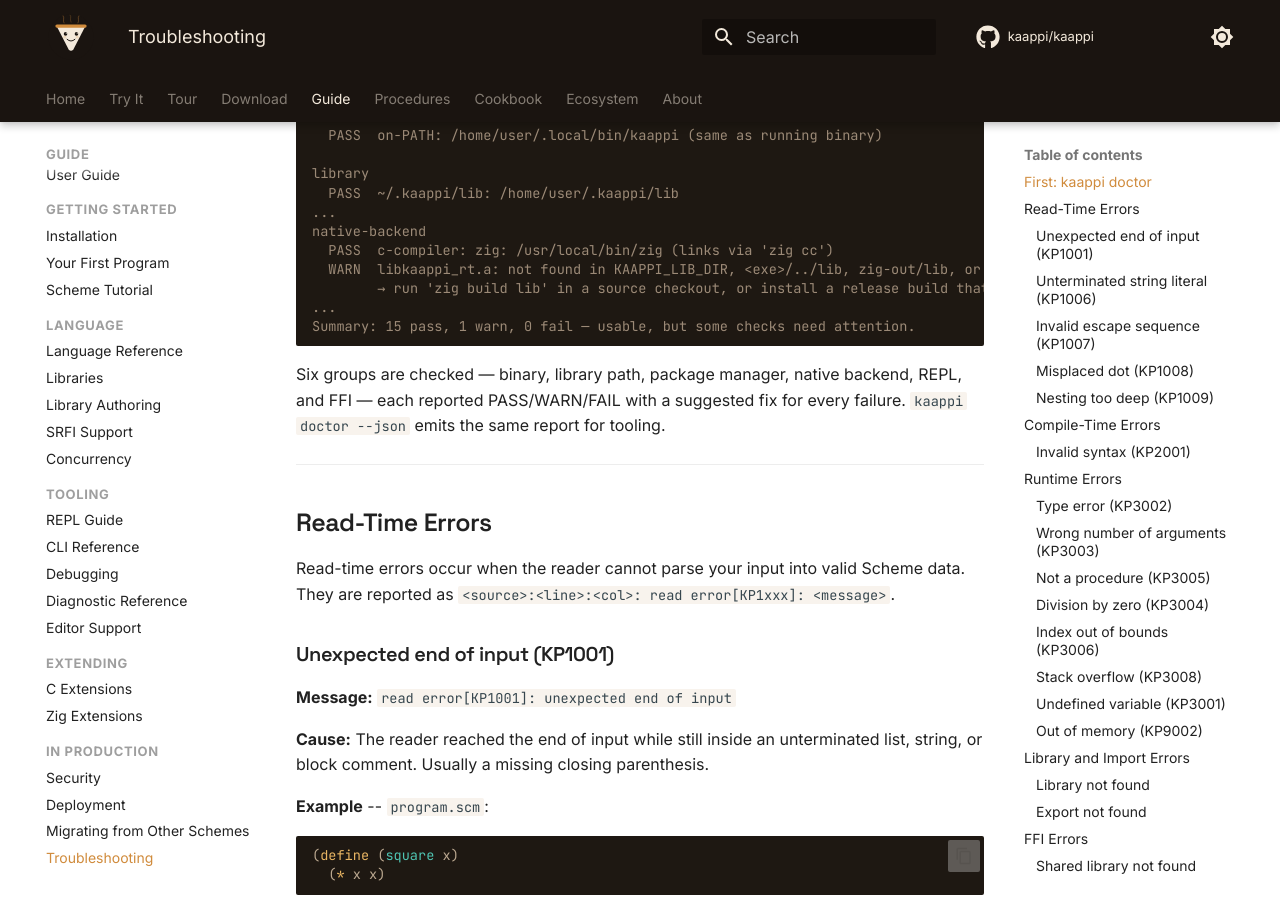
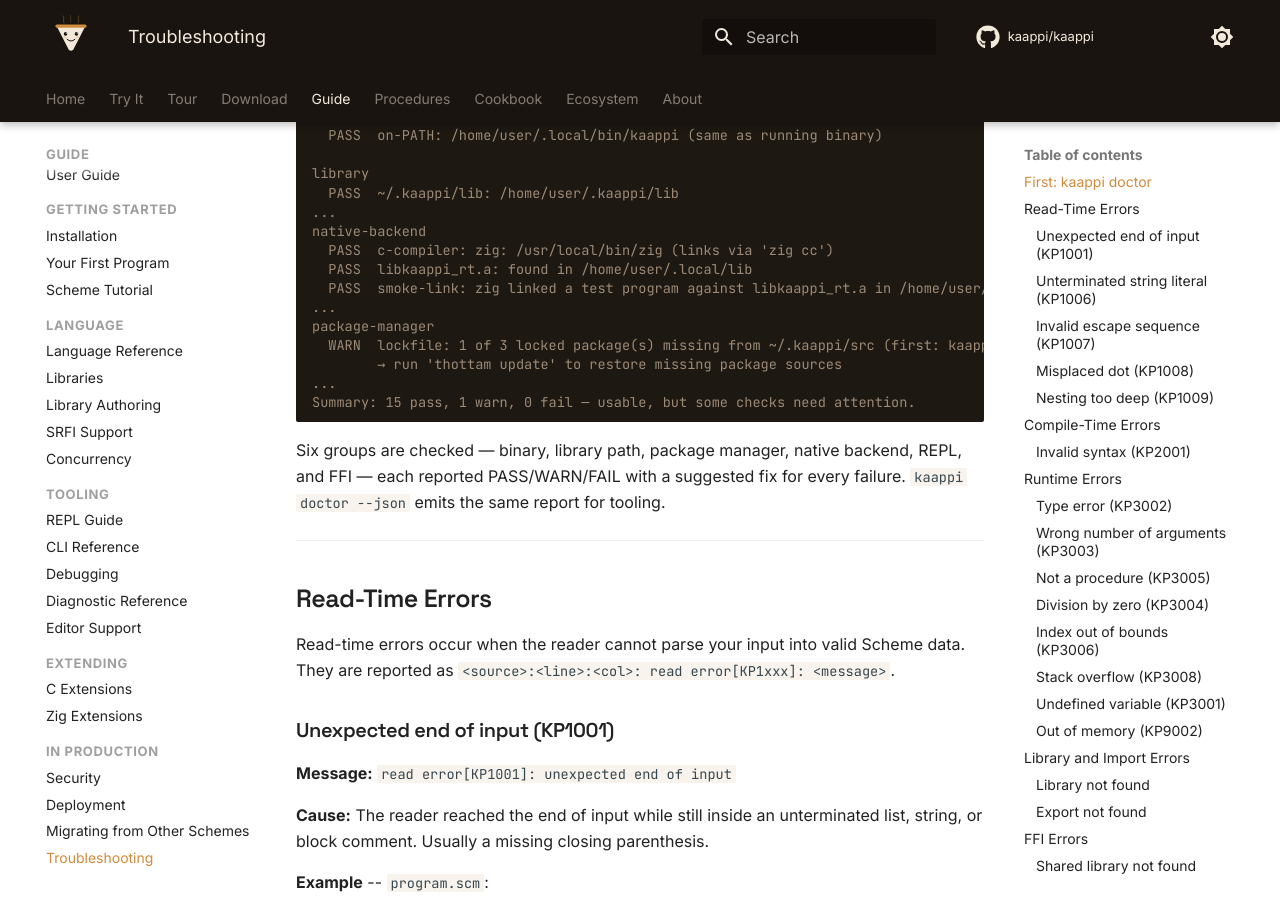
Before and after one commit to kaappi/kaappi.github.io, an MkDocs documentation site: the page built from docs/guide/troubleshooting.md, in a window 1280 px wide and 900 px high, scrolled down 761 px. Built offline with MkDocs 1.6.1 and Material for MkDocs 9.7.7, drawn with Linux system fonts in a browser that asks for light colours; comment, search, counter and statistics services are not loaded.

Commit message:
Install the native backend's runtime archive
Releases have published libkaappi_rt-<target>.a since 0.8.0, but the install
script never fetched it. Every user who installed via kaappi-lang.org got an
interpreter-only install: `kaappi compile` could not link, and `kaappi doctor`
reported

    WARN  libkaappi_rt.a: not found in KAAPPI_LIB_DIR, <exe>/../lib,
          zig-out/lib, or /usr/local/lib
          -> run 'zig build lib' in a source checkout, or install a release
             build that ships libkaappi_rt.a

whose suggested fix no install path actually offered.

The archive now installs to <INSTALL_DIR>/../lib, which is the <exe>/../lib
entry of the search order kaappi compile already uses, so it works with no
environment variable set; LIB_INSTALL_DIR overrides it for layouts where
INSTALL_DIR is a symlink. It is verified against SHA256SUMS like every other
artifact, and an archive that downloads without a checksum line is an error
rather than a silent pass.

Two deliberate degradations, both reported rather than silent: the archive is
skipped on the interpreter-tier arches (riscv64, s390x, powerpc64le), where
the LLVM backend has no target triple and kaappi compile refuses regardless;
and a release that predates the asset — which KAAPPI_VERSION can still ask
for — warns and installs interpreter-only instead of failing outright.

download.md carried the same defect for Windows: it told users to place
kaappi_rt.lib in %USERPROFILE%\.kaappi\lib, which is thottam's Scheme-library
directory and is not searched for the runtime archive. It now names the lib
sibling of the binary directory, and documents the archive for POSIX manual
installs too. troubleshooting.md used this warning as its sample doctor
output, which a fresh install no longer produces.

Co-Authored-By: Claude Opus 4.8 <noreply@anthropic.com>

````diff
--- a/docs/guide/troubleshooting.md
+++ b/docs/guide/troubleshooting.md
@@ -39,8 +39,12 @@ library
 ...
 native-backend
   PASS  c-compiler: zig: /usr/local/bin/zig (links via 'zig cc')
-  WARN  libkaappi_rt.a: not found in KAAPPI_LIB_DIR, <exe>/../lib, zig-out/lib, or /usr/local/lib
-        → run 'zig build lib' in a source checkout, or install a release build that ships libkaappi_rt.a
+  PASS  libkaappi_rt.a: found in /home/user/.local/lib
+  PASS  smoke-link: zig linked a test program against libkaappi_rt.a in /home/user/.local/lib
+...
+package-manager
+  WARN  lockfile: 1 of 3 locked package(s) missing from ~/.kaappi/src (first: kaappi-json)
+        → run 'thottam update' to restore missing package sources
 ...
 Summary: 15 pass, 1 warn, 0 fail — usable, but some checks need attention.
 ```
````
Also changed, not shown: docs/download.md (+21 -4 lines), 1 other file.
